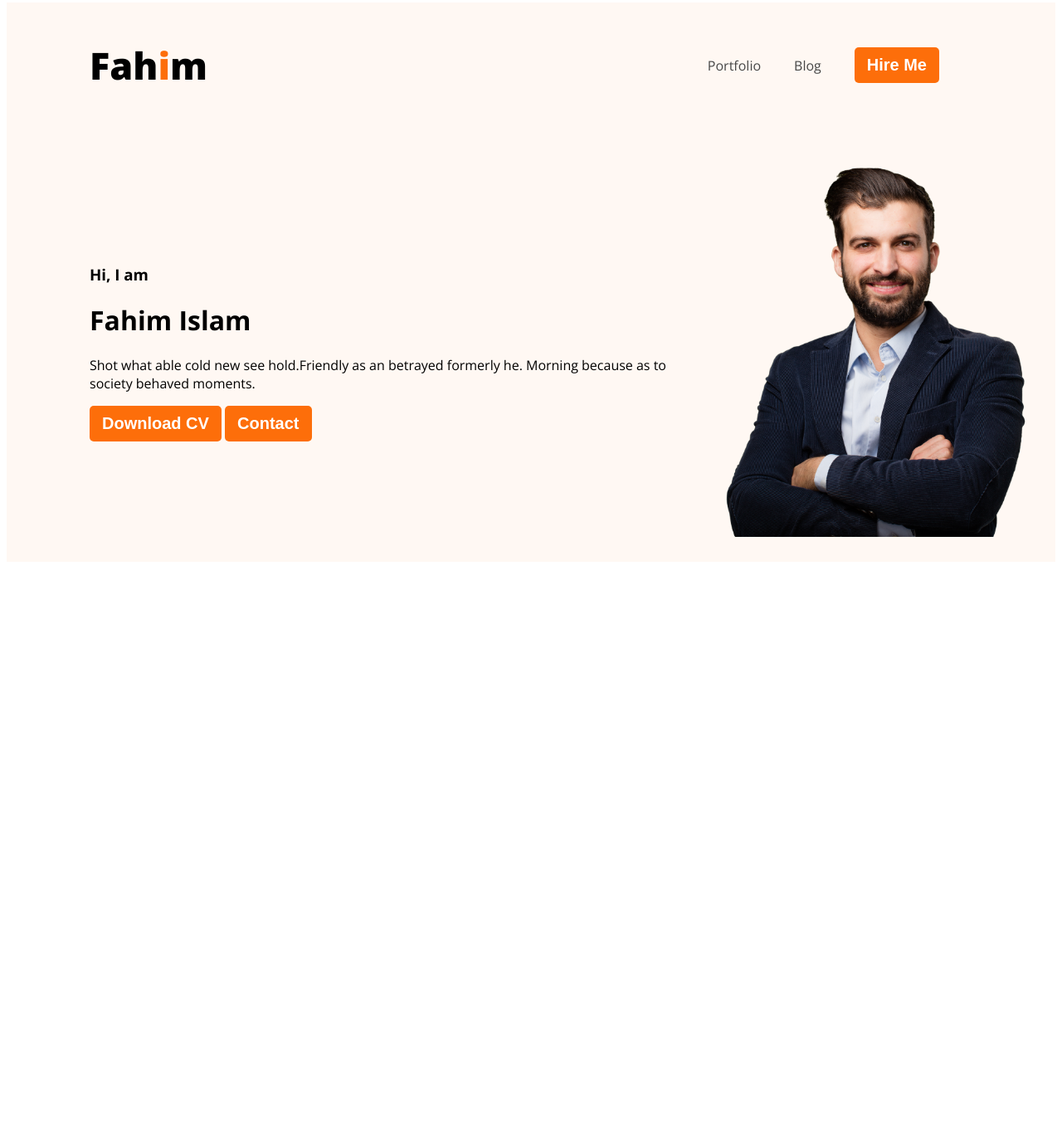
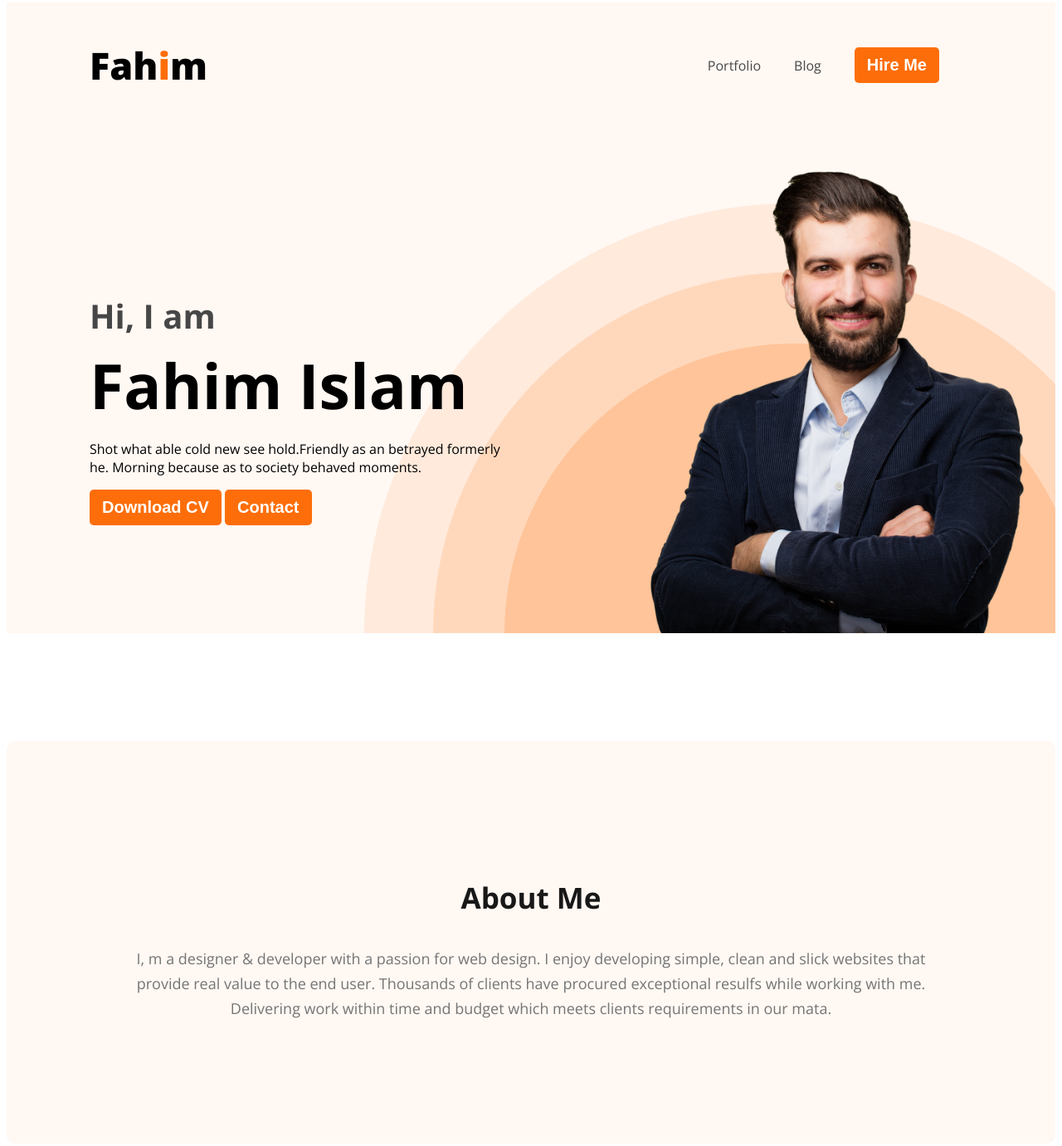
Before and after one commit to fahimislamam/Module-5, a plain HTML site: page index.html in a window 1280 px wide. Shown: the part 5-1386 px from the top of the page at 83% size. Before the commit the page ends 800 px from the top, so only its background shows below. Drawn offline with nearby package versions, Linux system fonts and the light colour scheme.

Commit message:
about sec added

```diff
--- a/index.html
+++ b/index.html
@@ -1,11 +1,12 @@
 <!DOCTYPE html>
 <html lang="en">
   <head>
-    <meta charset="UTF-8">
-    <meta name="viewport" content="width=device-width, initial-scale=1.0">
+    <meta charset="UTF-8" />
+    <meta name="viewport" content="width=device-width, initial-scale=1.0" />
     <title>My Portfolio</title>
-    <link rel="stylesheet" href="./style/portfolio.css">
+    <link rel="stylesheet" href="./style/portfolio.css" />
   </head>
+
   <body>
     <header class="header">
       <nav>
@@ -17,15 +18,30 @@
         </ul>
       </nav>
       <div class="banner">
-            <div>
-                <h3 class="banner-greeting">Hi, I  am</h3>
+        <div class="banner-content">
+          <h3 class="banner-greeting">Hi, I am</h3>
           <h1 class="banner-title">Fahim Islam</h1>
-                <p>Shot what able cold new see hold.Friendly as an betrayed formerly he. Morning because as to society behaved moments.</p>
+          <p class="banner-descripe">
+            Shot what able cold new see hold.Friendly as an betrayed formerly
+            he. Morning because as to society behaved moments.
+          </p>
           <button class="btn-primary">Download CV</button>
           <button class="btn-primary">Contact</button>
         </div>
-            <img class="profile-pic" src="./images/hardy.png" alt="">
+        <img class="profile-pic" src="./images/hardy.png" alt="" />
       </div>
     </header>
+    <main>
+      <section class="about">
+        <h3 class="section-title">About Me</h3>
+        <p class="section-descripe">
+          I, m a designer & developer with a passion for web design. I enjoy
+          developing simple, clean and slick websites that provide real value to
+          the end user. Thousands of clients have procured exceptional resulfs
+          while working with me. Delivering work within time and budget which
+          meets clients requirements in our mata.
+        </p>
+      </section>
+    </main>
   </body>
 </html>
--- a/style/portfolio.css
+++ b/style/portfolio.css
@@ -1,24 +1,11 @@
+@import url('https://fonts.googleapis.com/css2?family=Open+Sans:wght@400;700;800&display=swap');
 
-@import url('https://fonts.googleapis.com/css2?family=Open+Sans:wght@400;700;800&display=swap');
-/* nav related style */
-body{
-    font-family: 'Open Sans', sans-serif;
-}
-nav{
-    display: flex;
-    justify-content: space-between;
-    align-items: center;
-    margin: 0 100px;
-}
-.nav-title{
-    font-size: 45px;
-    font-weight: 800 ;
-
-}
-.text-primary{
+/* common design */
+.text-primary {
     color: #FD6E0A;
 }
-.btn-primary{
+
+.btn-primary {
     border-radius: 5px;
     -webkit-border-radius: 5px;
     -moz-border-radius: 5px;
@@ -31,30 +18,105 @@ nav{
     font-weight: 700;
     padding: 10px 15px;
 }
-nav > ul{
+
+.section-title {
+    color: #181818;
+    text-align: center;
+    font-size: 35px;
+    font-weight: 700;
+}
+
+.section-descripe {
+    color: #757575;
+    text-align: center;
+    font-size: 18px;
+    font-weight: 400;
+    line-height: 30px;
+}
+
+/* nav related style */
+body {
+    font-family: 'Open Sans', sans-serif;
+}
+
+nav {
+    display: flex;
+    justify-content: space-between;
+    align-items: center;
+    margin: 0 100px;
+}
+
+.nav-title {
+    font-size: 45px;
+    font-weight: 800;
+
+}
+
+nav>ul {
     display: flex;
     align-items: center;
 }
-nav li{
+
+nav li {
     list-style: none;
     margin-right: 40px;
 }
-nav a{
+
+nav a {
     text-decoration: none;
-    color:#474747;
+    color: #474747;
 }
+
 /* header related style */
-.header{
+.header {
     background-color: #fff8f3;
+    background-image: url(../images/header_bg.png);
+    background-repeat: no-repeat;
+    background-position: bottom right;
 }
 
 
 /* banner design  */
-.banner{
-    padding: 30px 30px 30px 100px;
+.banner {
+    padding: 30px 30px 0 100px;
     display: flex;
     align-items: center;
+    justify-content: space-between;
 }
-.profile-pic{
-    width: 400px;
+
+.profile-pic {
+    width: 500px;
 }
+
+.banner-content {
+    max-width: 500px;
+}
+
+.banner-greeting {
+    font-size: 40px;
+    color: #474747;
+    margin-bottom: 0;
+}
+
+.banner-title {
+    font-size: 75px;
+    font-weight: 700;
+    margin-top: 5px;
+    margin-bottom: 15px;
+}
+
+.banner-descripe {
+    margin-top: 5px;
+}
+
+/* about section styles*/
+.about {
+    padding: 130px;
+    border-radius: 10px;
+    -webkit-border-radius: 10px;
+    -moz-border-radius: 10px;
+    -ms-border-radius: 10px;
+    -o-border-radius: 10px;
+    background: #fff8f3;
+    margin: 130px 0;
+}
```
Lines whose indentation alone changed are shown as unchanged.
